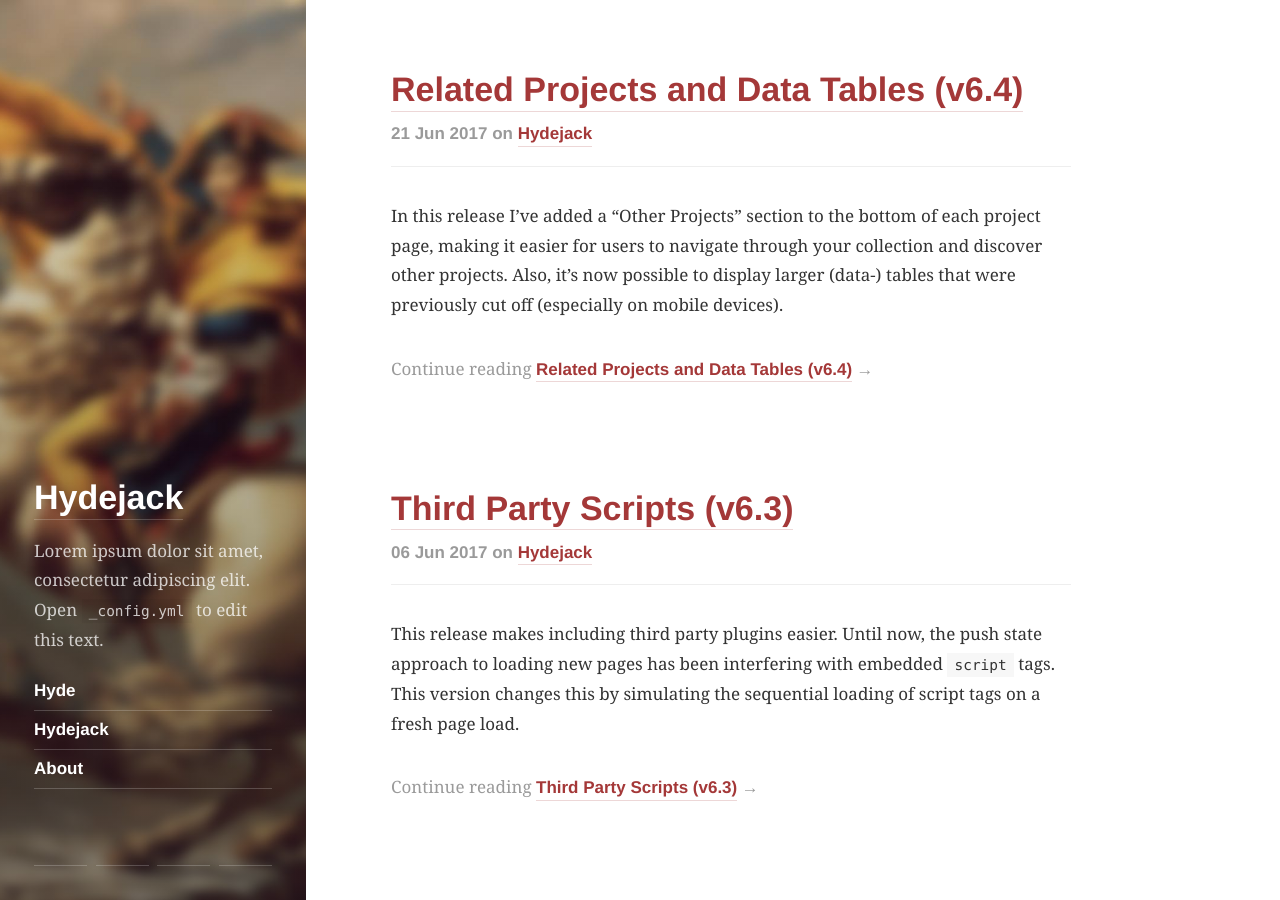
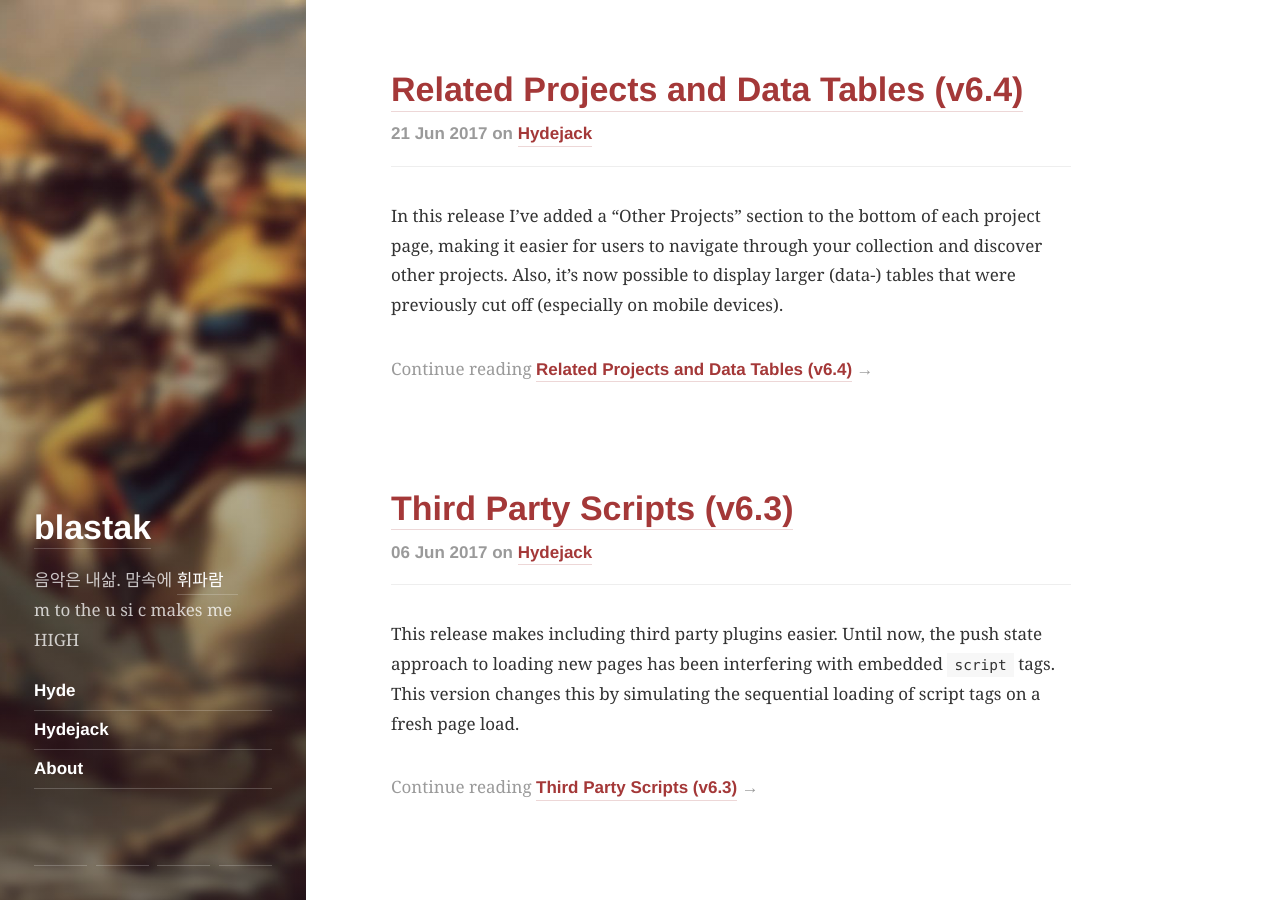
Before and after one commit to blastak/blastak.github.io, a Jekyll site: the page built from index.html, in a window 1280 px wide and 900 px high. Built offline with Jekyll 4.4.1, drawn with Linux system fonts in a browser that asks for light colours; nearby versions of some CDN libraries; the list of posts is cut into pages by our own code.

Commit message:
3rd change configuration

```diff
--- a/_config.yml
+++ b/_config.yml
@@ -2,7 +2,7 @@
 #  User configuration
 # -----------------------------------------------------------------------------
 
-title:               Hydejack
+title:               blastak
 
 # The unique resource location of your page.
 # Set to `https://<username>.github.io` when hosting on GitHub Pages
@@ -13,13 +13,13 @@ url:                 https://blastak.github.io
 baseurl:             ''
 
 # A very short description of your page
-tagline:             A pretentious two-column Jekyll theme.
+tagline:             내일뛰지않으려면오늘가야지
 
 # A short description of the page, used in the sidebar and as fallback for the meta description tag.
 # Markdown enabled, but don't use more than one paragraph (enforced by `>`)
 description:         >
-  Lorem ipsum dolor sit amet, consectetur adipiscing elit.
-  Open `_config.yml` to edit this text.
+  음악은 내삶. 맘속에 [휘파람](https://www.youtube.com/watch?v=AOeRQcd6ZyM){: target="_blank" }<br />
+  m to the u si c makes me HIGH
 
 # This should be the same author as first entry in `_data/authors.yml`
 author:
```
